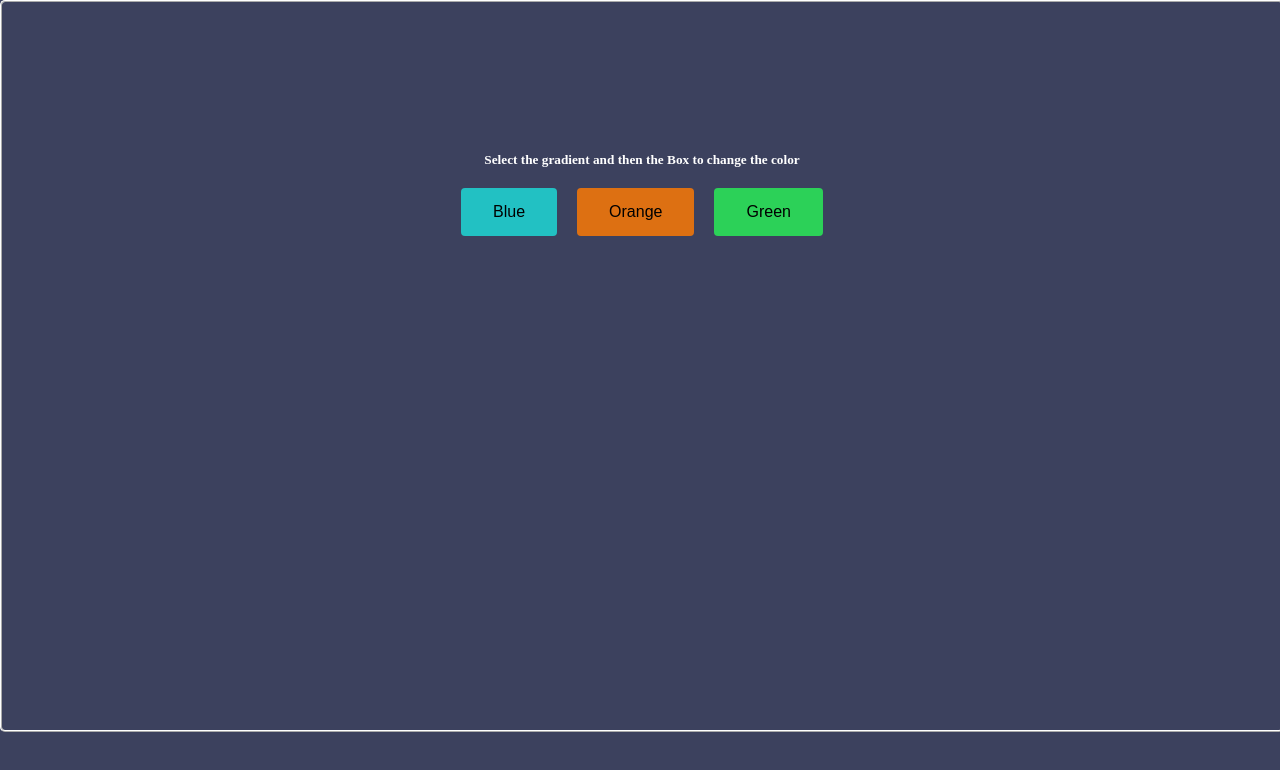
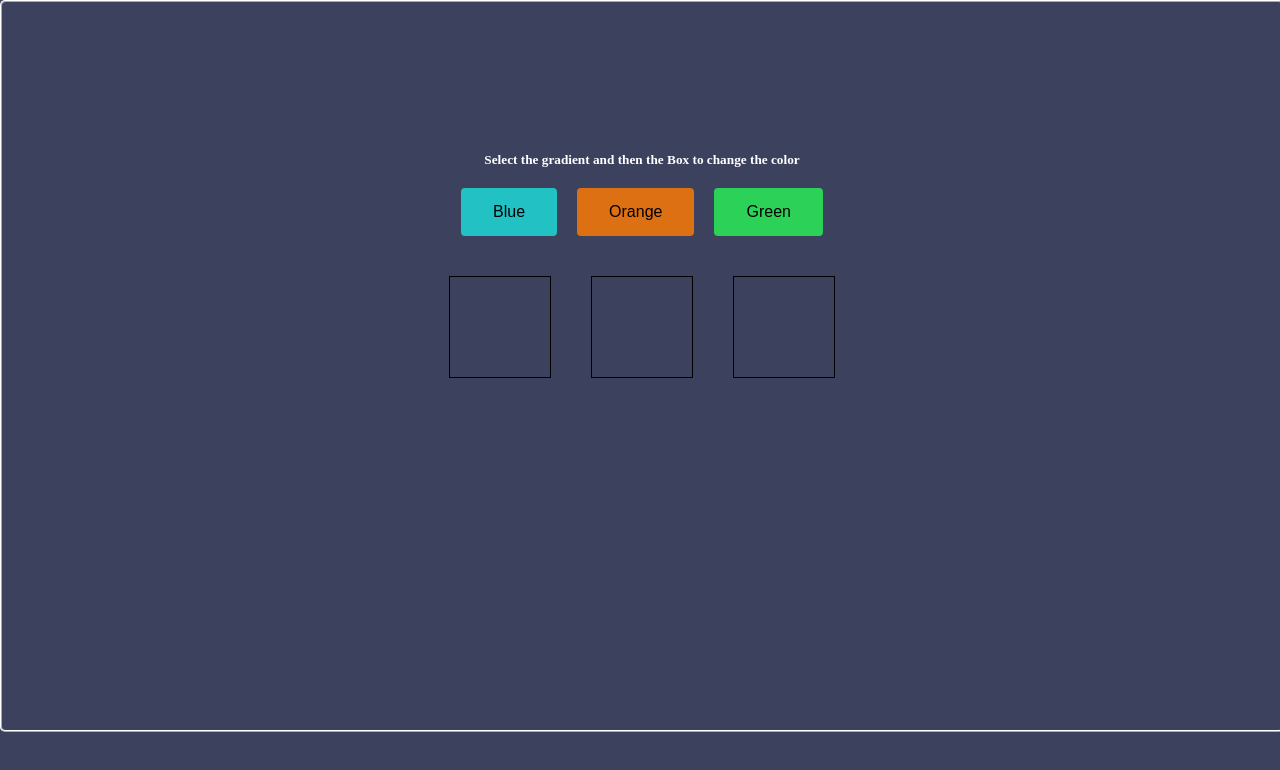
Before and after one commit to acciojob/passing-handler-prop-react-SaiKiran93814, a React app: page / in a window 1280 px wide. Shown: the top 770 px of the page. Built offline with nearby package versions, Linux system fonts and the light colour scheme.

Commit message:
make color changes

```diff
--- a/src/components/App.js
+++ b/src/components/App.js
@@ -1,44 +1,43 @@
 import React, { useState } from "react";
-import '../styles/App.css';
-import '../styles/child.css';  // ✅ Corrected path and case
-import Selection from './Selection';
-import ColourSelector from './ColourSelector';
-
+import "../styles/App.css";
+import "../styles/child.css";
+import Selection from "./Selection";
+import ColourSelector from "./ColourSelector";
 
 const colourConfig = [
   {
-    key: 'blue',
-    label: 'Blue',
-    classname: 'btn-blue',
-    background: 'rgb(34, 193, 195)'
+    key: "blue",
+    label: "Blue",
+    classname: "btn-blue",
+    background: "rgb(34, 193, 195)",
   },
   {
-    key: 'orange',
-    label: 'Orange',
-    classname: 'btn-orange',
-    background: 'rgb(221, 112, 18)'
+    key: "orange",
+    label: "Orange",
+    classname: "btn-orange",
+    background: "rgb(221, 112, 18)",
   },
   {
-    key: 'green',
-    label: 'Green',
-    classname: 'btn-green',
-    background: 'rgb(44, 209, 88)'
-  }
+    key: "green",
+    label: "Green",
+    classname: "btn-green",
+    background: "rgb(44, 209, 88)",
+  },
 ];
 
-const title = 'Select the gradient and then the Box to change the color';
+const title = "Select the gradient and then the Box to change the color";
 
 const App = () => {
   const [nextBackground, selectNextBackground] = useState({ background: "" });
   const [backgrounds, setBackgrounds] = useState([
     { background: "" },
     { background: "" },
-    { background: "" }
+    { background: "" },
   ]);
 
   const applyBackground = (index) => {
     const newBackgrounds = [...backgrounds];
-    newBackgrounds[index] = nextBackground;
+    newBackgrounds[index] = nextBackground; // Only that box gets new color
     setBackgrounds(newBackgrounds);
   };
 
@@ -56,7 +55,7 @@ const App = () => {
         ))}
       </div>
 
-      <div className='box-row' id="children-wrapper">
+      <div className="box-row" id="children-wrapper">
         {backgrounds.map((bg, index) => (
           <Selection
             key={index}
--- a/src/components/Selection.js
+++ b/src/components/Selection.js
@@ -12,7 +12,7 @@ const Selection = ({ nextBackground, background, index, applyBackground }) => {
   };
 
   const applyColor = () => {
-    applyBackground(index);
+    applyBackground(index); // Set permanent color
     clearPreview();
   };
 
--- a/src/styles/Child.css
+++ b/src/styles/Child.css
@@ -1,4 +1,3 @@
-/* styles/child.css */
 
 .box {
   width: 100px;
@@ -8,3 +7,11 @@
   display: inline-block;
   transition: background 0.3s ease-in-out;
 }
+
+
+.fix-box {
+  height: 100px;
+  width: 100px;
+  margin: 10px;
+  border: 1px solid #000;
+}
```
